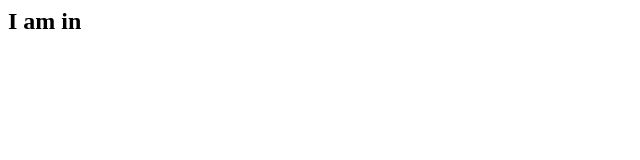
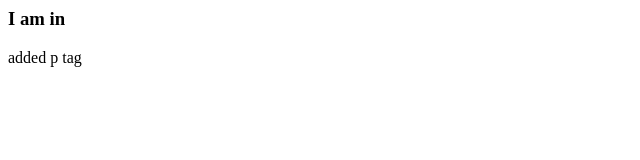
Before and after one commit to rohitpavaskar/test, a plain HTML site: page index.html in a window 1280 px wide. Shown: the whole page, without its empty margins (0-640 px from the left). Drawn offline with Linux system fonts and the light colour scheme.

Commit message:
Added p tag

```diff
--- a/index.html
+++ b/index.html
@@ -1 +1,2 @@
-<h2>I am in </h2>
+<h3>I am in </h3>
+<p>added p tag</p>
```
